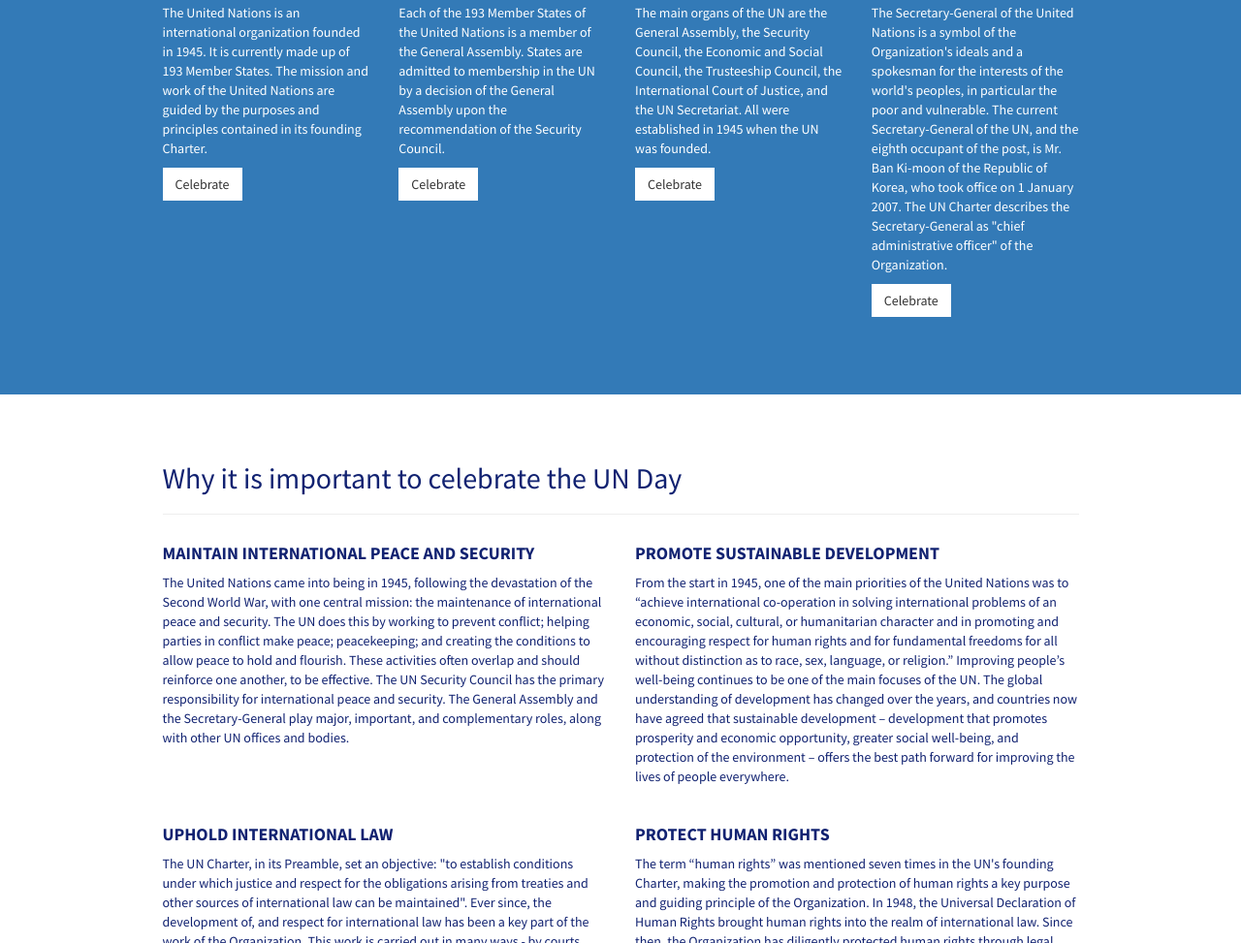
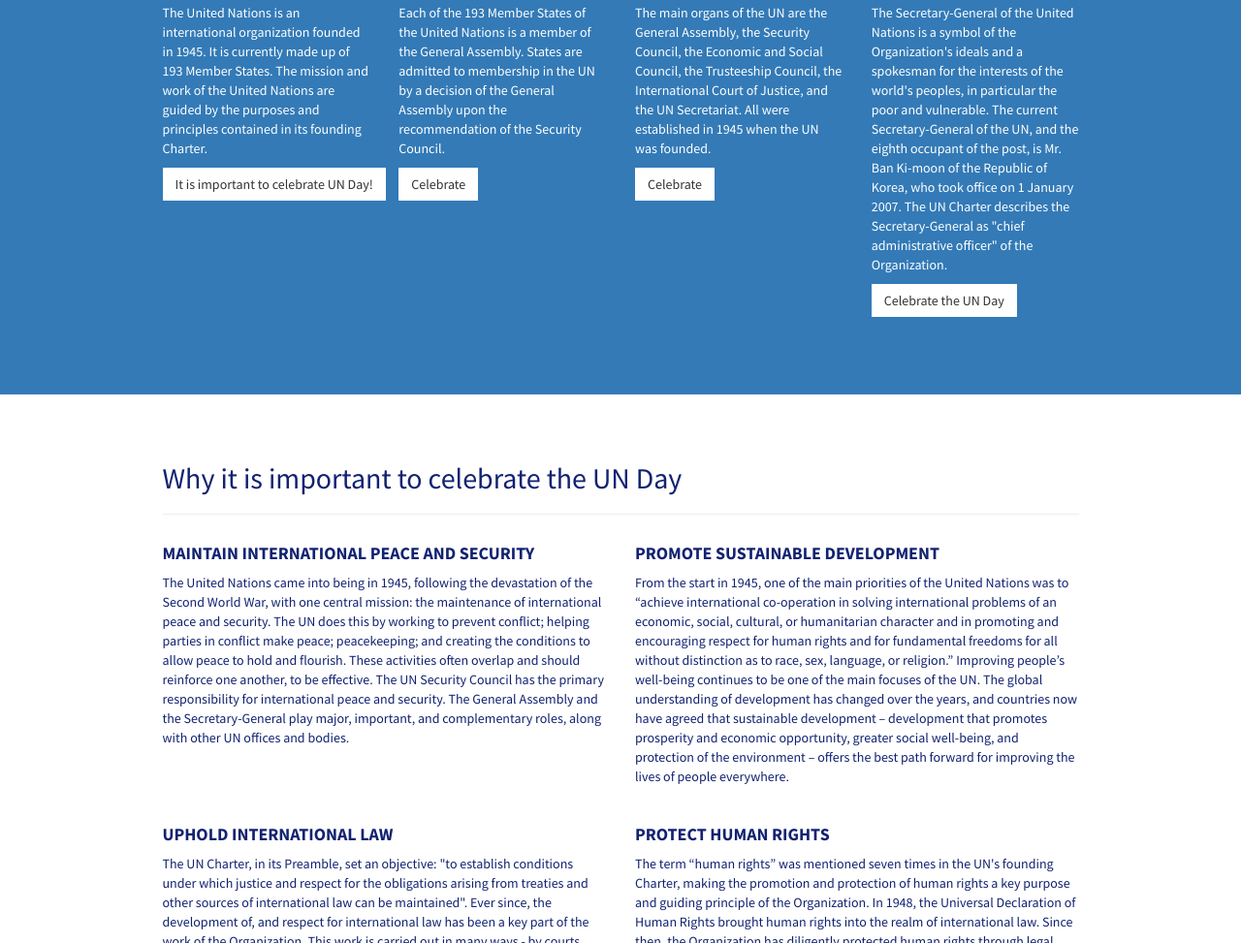
Before and after one commit to adauda/UN, a plain HTML site: page index.html in a window 1280 px wide. Shown: the part 1328-2301 px from the top of the page at 97% size. Drawn offline with Linux system fonts and the light colour scheme.

Commit message:
Update index.html

```diff
--- a/index.html
+++ b/index.html
@@ -105,7 +105,7 @@
                                 <p >The United Nations is an international organization founded in 1945.
 								   It is currently made up of 193 Member States.
 								   The mission and work of the United Nations are guided by the purposes and principles contained in its founding Charter.</p>
-                                <a href="#" class="btn btn-light">Celebrate</a>
+                                <a href="#" class="btn btn-light">It is important to celebrate UN Day!</a>
                             </div>
                         </div>
                         <div class="col-md-3 col-sm-6">
@@ -144,7 +144,7 @@
                                     <strong>Leadership</strong>
                                 </h4>
                                 <p>The Secretary-General of the United Nations is a symbol of the Organization's ideals and a spokesman for the interests of the world's peoples, in particular the poor and vulnerable. The current Secretary-General of the UN, and the eighth occupant of the post, is Mr. Ban Ki-moon of the Republic of Korea, who took office on 1 January 2007. The UN Charter describes the Secretary-General as "chief administrative officer" of the Organization.</p>
-                                <a href="#" class="btn btn-light">Celebrate</a>
+                                <a href="#" class="btn btn-light">Celebrate the UN Day</a>
                             </div>
                         </div>
                         </div>
```
